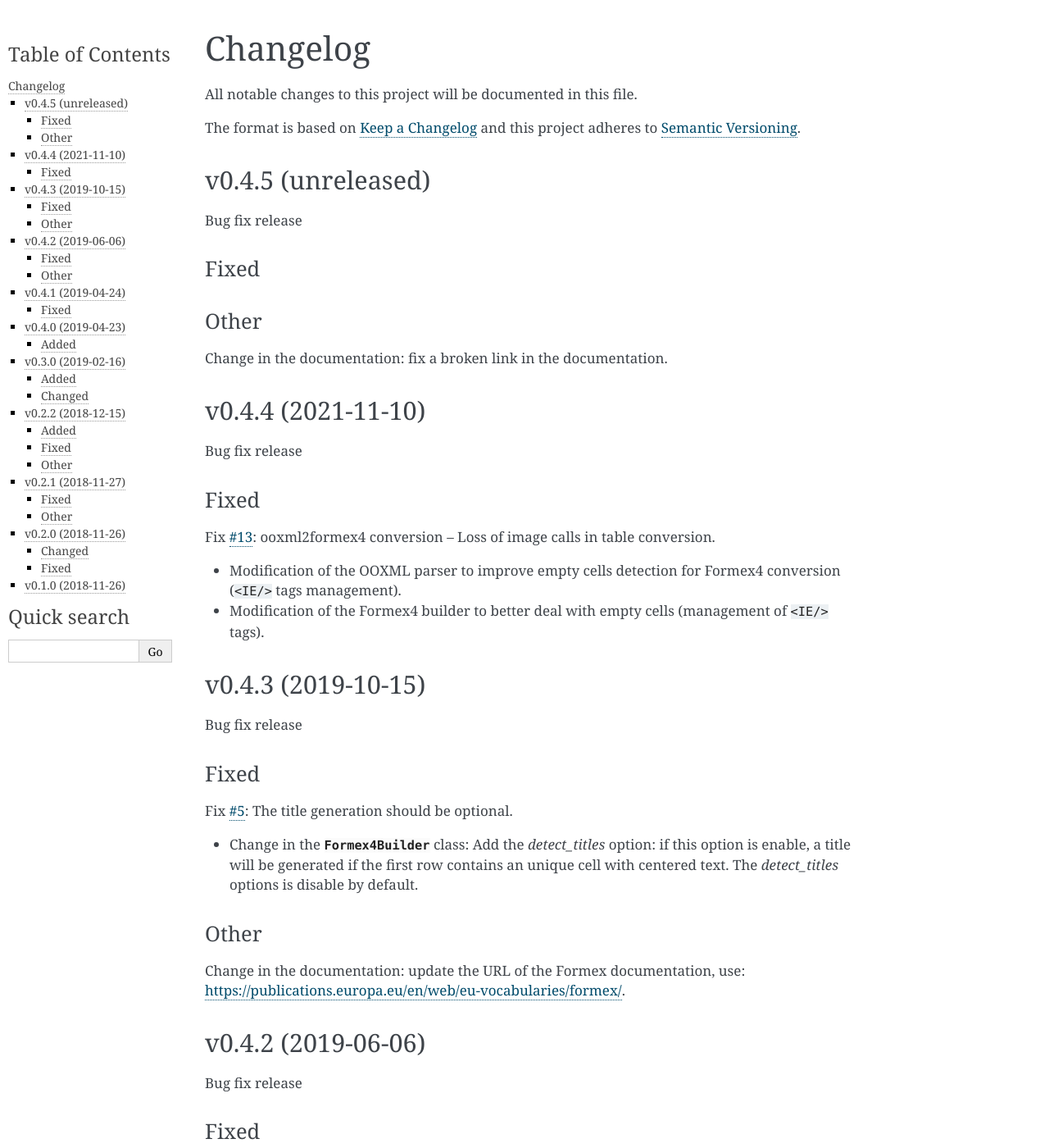
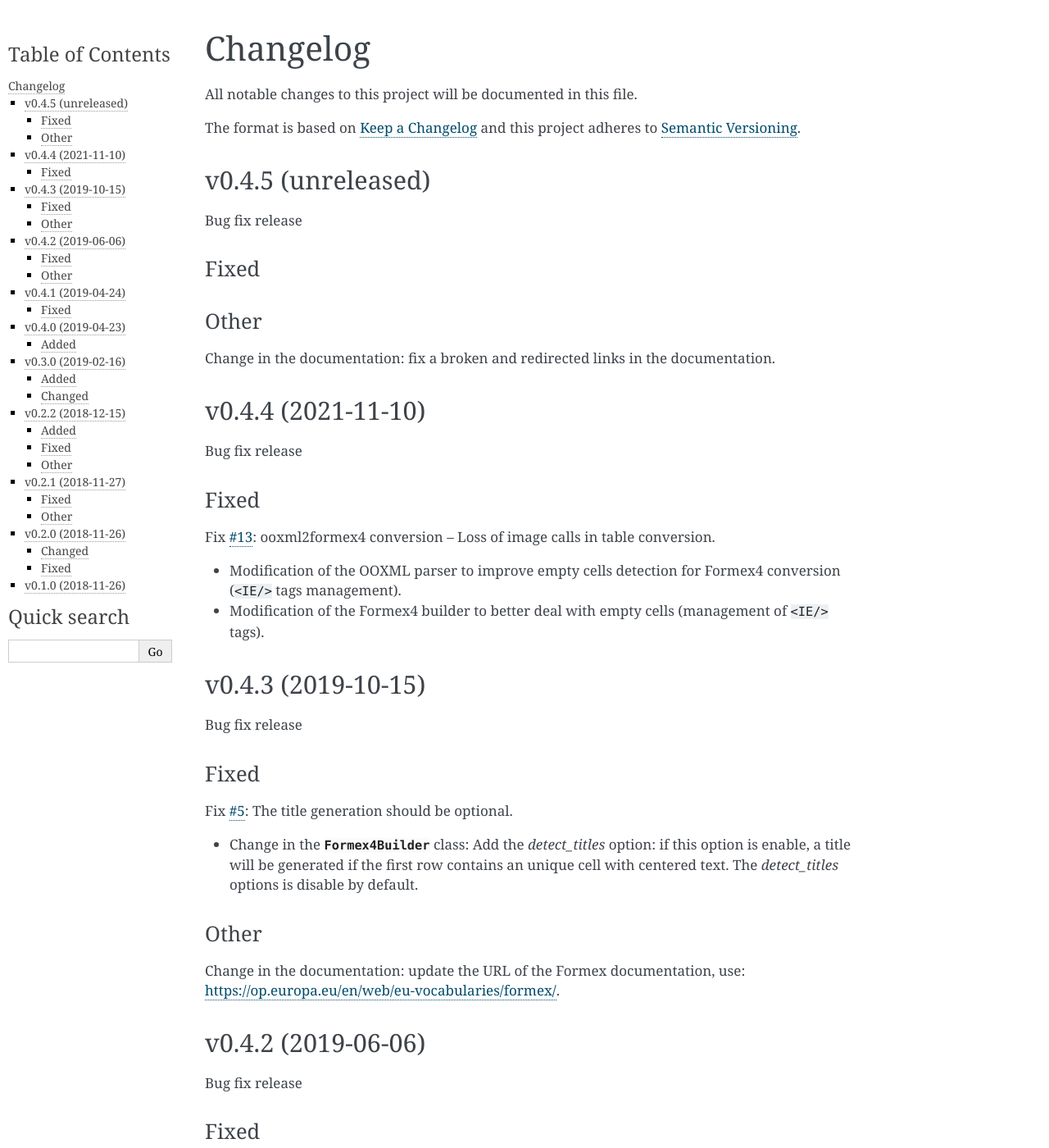
Before and after one commit to laurent-laporte-pro/benker, a Sphinx documentation site: the page built from docs/changelog.rst, in a window 1280 px wide and 1400 px high. Shown: the whole window at 82% size. Built offline with Sphinx 7.4.7, drawn with Linux system fonts in a browser that asks for light colours.

Commit message:
docs: fix a broken and redirected links in the documentation.

```diff
--- a/CHANGELOG.rst
+++ b/CHANGELOG.rst
@@ -20,7 +20,7 @@ Fixed
 Other
 -----
 
-Change in the documentation: fix a broken link in the documentation.
+Change in the documentation: fix a broken and redirected links in the documentation.
 
 
 v0.4.4 (2021-11-10)
@@ -58,7 +58,7 @@ Other
 -----
 
 Change in the documentation: update the URL of the Formex documentation, use:
-`<https://publications.europa.eu/en/web/eu-vocabularies/formex/>`_.
+`<https://op.europa.eu/en/web/eu-vocabularies/formex/>`_.
 
 
 v0.4.2 (2019-06-06)
--- a/docs/index.rst
+++ b/docs/index.rst
@@ -54,7 +54,7 @@ The Benker library works on XML documents. Currently, it can handle:
        for documents which are published in the different series of the Official Journal of the European Union.
        Formex v4 is based on the international standard XML.
 
-       - Official web site: https://publications.europa.eu/en/web/eu-vocabularies/formex/
+       - Official web site: https://op.europa.eu/en/web/eu-vocabularies/formex/
 
      - .. image:: /_static/logo-publications-office.png
 
```
Also changed, not shown: 1 other file.
